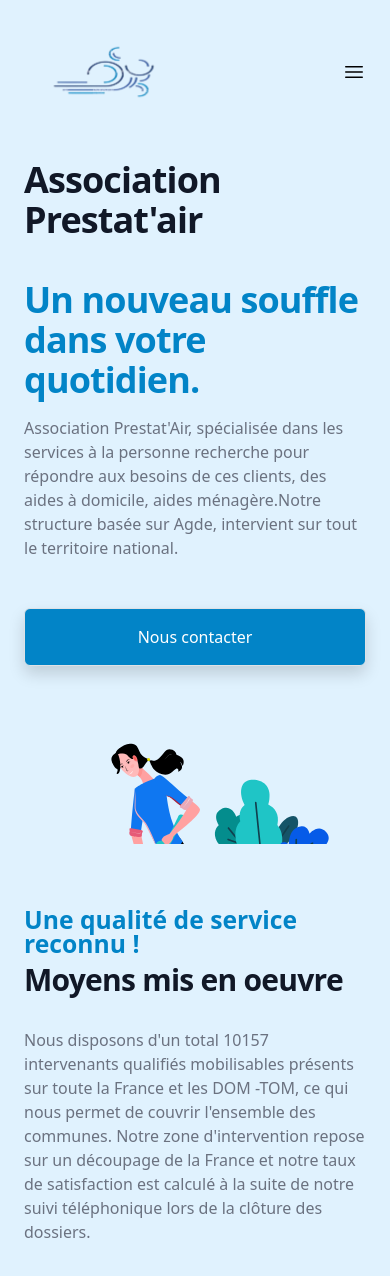
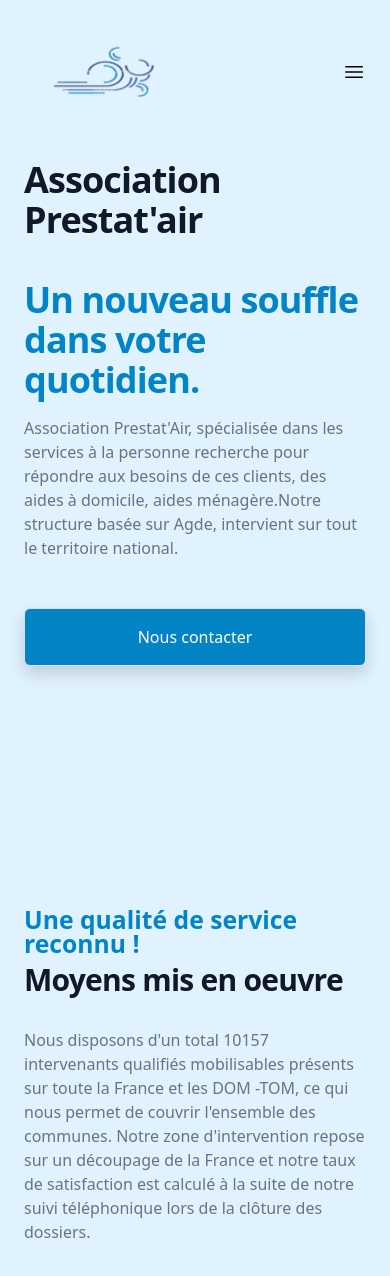
Before and after one commit to mohamedehn/prestatair, a React (Create React App) app: page / in a window 390 px wide. Shown: the top 1276 px of the page. Built offline with nearby package versions, Linux system fonts and the light colour scheme.

Commit message:
Some modifications and form with form submit

```diff
--- a/src/components/Form.jsx
+++ b/src/components/Form.jsx
@@ -3,7 +3,9 @@
 
 import { EnvelopeIcon, PhoneIcon } from '@heroicons/react/24/outline'
 
+
 export default function Form() {
+
   return (
     <div className="bg-sky-100" id='contact'>
       <div className="mx-auto max-w-7xl py-16 px-6 sm:py-24 lg:px-8">
@@ -172,7 +174,7 @@ export default function Form() {
             {/* Contact form */}
             <div className="py-10 px-6 sm:px-10 lg:col-span-2 xl:p-12">
               <h3 className="text-lg font-medium text-gray-900">Ecrivez-nous un message</h3>
-              <form action="#" method="POST" className="mt-6 grid grid-cols-1 gap-y-6 sm:grid-cols-2 sm:gap-x-8">
+              <form action="https://formsubmit.co/mohamed.ebarhmatin@yahoo.fr" method="POST" className="mt-6 grid grid-cols-1 gap-y-6 sm:grid-cols-2 sm:gap-x-8">
                 <div>
                   <label htmlFor="first-name" className="block text-sm font-medium text-gray-900">
                     Prénom
--- a/src/components/Hero.jsx
+++ b/src/components/Hero.jsx
@@ -8,8 +8,8 @@ import animation from "../animations/75353-cleaner-blue-shirt.json"
 import logo from "../assets/logo2.png"
 
 const navigation = [
-  { name: 'Acceuil', href: '#' },
-  { name: 'Qui sommes-nous ?', href: '#' },
+  { name: 'Acceuil', href: '#acceuil' },
+  { name: 'Qui sommes-nous ?', href: '#presentation' },
   { name: 'Nos prestations', href: '#activities' },
   { name: 'Contact', href: '#contact' },
 ]
@@ -26,7 +26,7 @@ const defaultOptions = {
 
 export default function Hero () {
   return (
-    <div className="relative overflow-hidden bg-sky-100 h-screen">
+    <div className="relative overflow-hidden bg-sky-100 h-screen" id='acceuil'>
       <div className="mx-auto max-w-7xl">
         <div className="relative z-10 bg-sky-100 pb-8 sm:pb-16 md:pb-20 lg:w-full lg:max-w-3xl lg:pb-28 xl:pb-32">
           {/* <svg
@@ -146,9 +146,9 @@ export default function Hero () {
             </div>
           </main>
         </div>
-      </div>
-      <div className="lg:absolute lg:inset-y-0 lg:right-0 lg:w-1/3 md:w-full">
-      <Lottie options={defaultOptions}/>
+        <div className="lg:absolute lg:inset-y-0 lg:right-0 lg:w-5/12 md:w-full z-20 md:flex hidden">
+          <Lottie options={defaultOptions}/>
+        </div>
       </div>
     </div>
   )
--- a/src/components/Presentation.jsx
+++ b/src/components/Presentation.jsx
@@ -1,7 +1,7 @@
 
 export default function Presentation() {
     return (
-      <div className="overflow-hidden bg-sky-100  py-16 px-6 lg:px-8 xl:py-36">
+      <div className="overflow-hidden bg-sky-100  py-16 px-6 lg:px-8 xl:py-36" id="presentation">
         <div className="mx-auto max-w-max lg:max-w-7xl">
           <div className="relative z-10 mb-8 md:mb-2 md:px-6">
             <div className="max-w-prose text-base lg:max-w-none">
```
Also changed, not shown: public/logo512.png, 1 other file (tests, documents, lock files or other folders).
